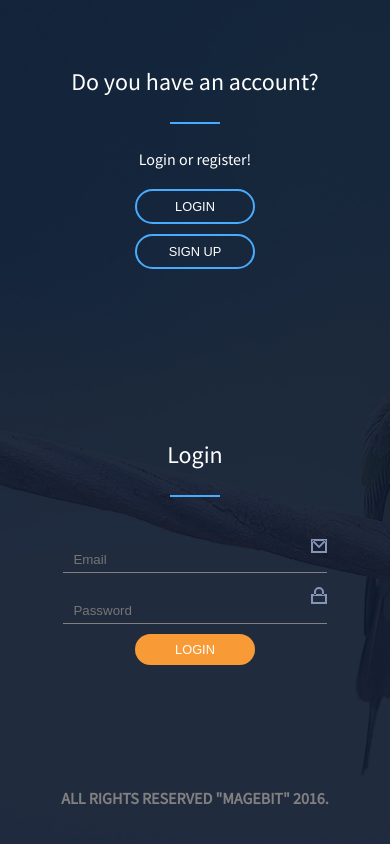
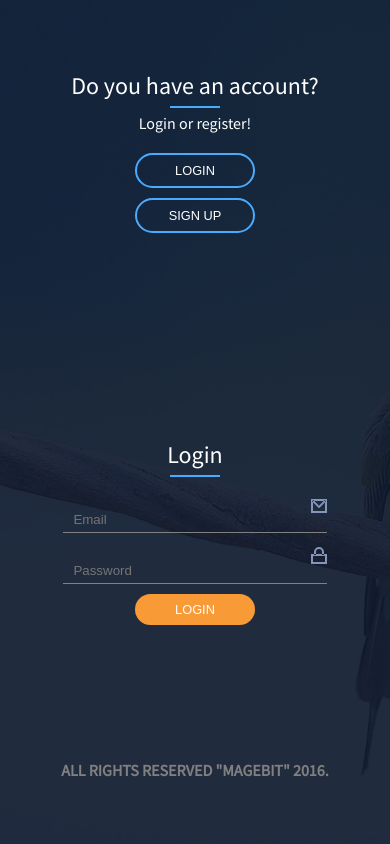
Before and after one commit to kristaps777/magebit, a PHP site: page / in a window 390 px wide. Run offline with PHP 8.4, Linux system fonts and the light colour scheme.

Commit message:
more margin and padding adjustments for mobile

```diff
--- a/public/index.html
+++ b/public/index.html
@@ -187,7 +187,7 @@
                     <div class="form_back_left">
 
                         <div class="back_left_container">
-                            <h2 class="padding_top">Do you have an account?</h2>
+                            <h2>Do you have an account?</h2>
                             <hr>
                             <p>Login or register!</p>
                             <button id="login_mobile" class="button_mobile margin_bottom" type="button"
--- a/public/styles/index.css
+++ b/public/styles/index.css
@@ -50,7 +50,7 @@
 
 .form_outer_mobile {
     width: 100%;
-    height: 100%;
+    height: 90%;
     position: relative;
     display: block;
 }
@@ -142,7 +142,7 @@
     border-style: none;
     border-top-style: solid;
     border-top-width: 2px;
-    margin: 25px 0;
+    margin: 5px 0;
 }
 
 p {
@@ -241,7 +241,7 @@
     text-align: center;
     text-transform: uppercase;
     width: 100%;
-    height: 60px;
+    height: 10%;
     color: grey;
     font-weight: bolder;
     background-color: rgba(15, 26, 47, 0.9);
@@ -356,4 +356,8 @@
     margin-top: 60px;
 }
 
+hr {
+    margin: 25px 0;
 }
+
+}
```
